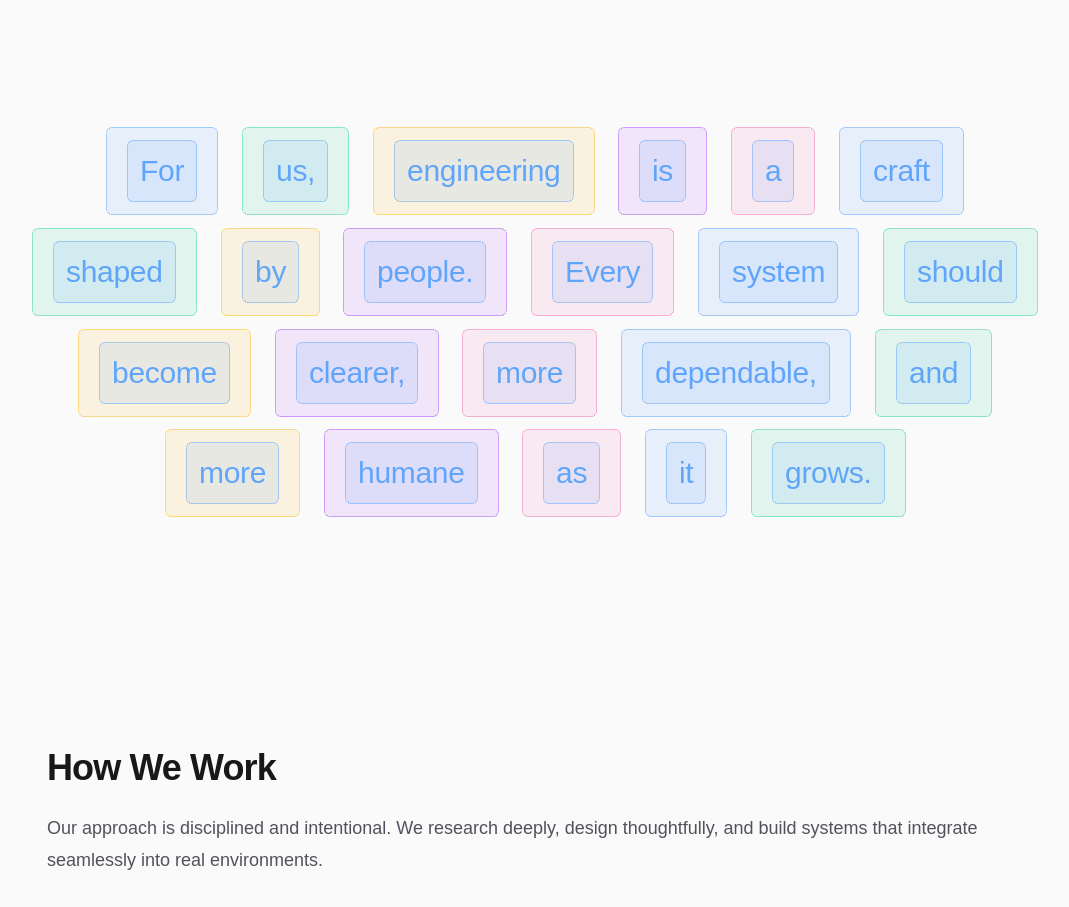
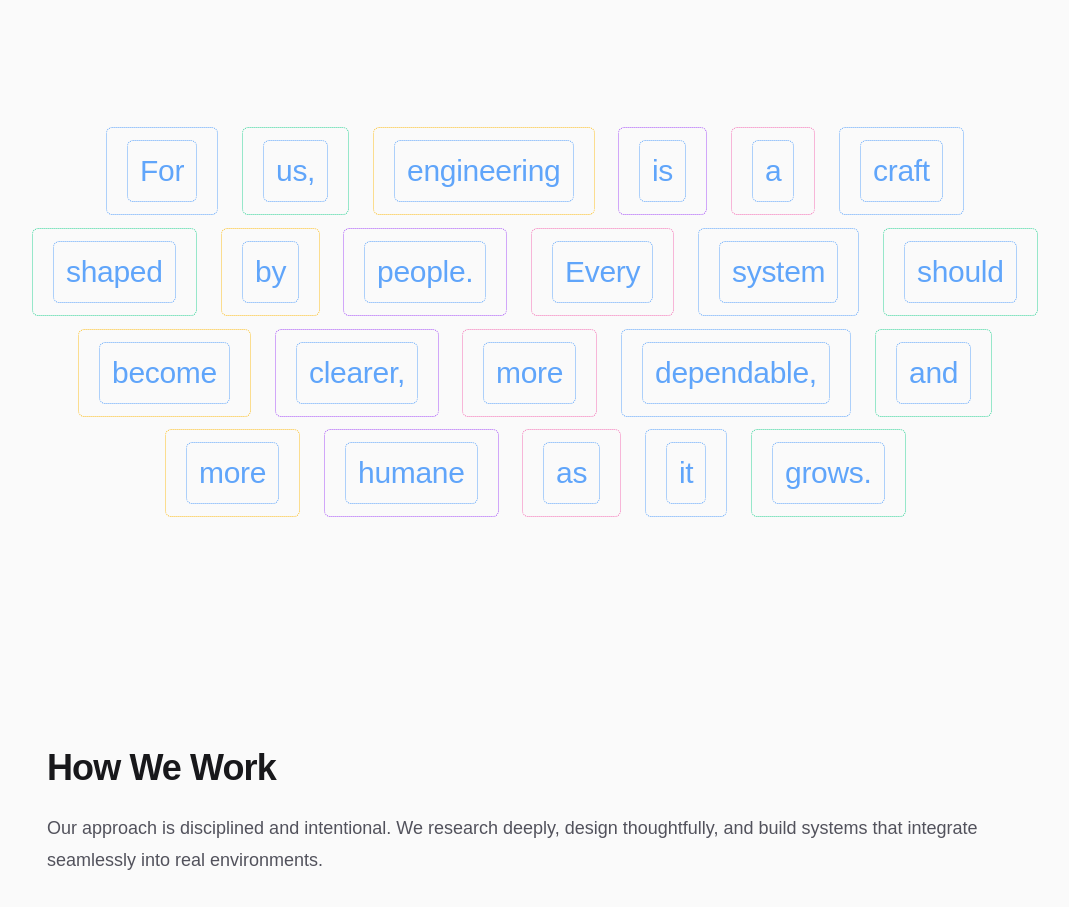
Before and after one commit to Abstra-Technologies/abstra-tech, a Next.js app: page /company in a window 1280 px wide. Shown: the part 2060-2967 px from the top of the page, without its empty margins (105-1174 px from the left). Built offline with nearby package versions, Linux system fonts and the light colour scheme.

Commit message:
force balnk landing page, fix navbar moile

```diff
--- a/app/globals.css
+++ b/app/globals.css
@@ -1,9 +1,4 @@
 @import "tailwindcss";
-
-:root {
-  --background: #171717;
-  --foreground: #171717;
-}
 
 @theme inline {
   --color-background: var(--background);
--- a/app/layout.tsx
+++ b/app/layout.tsx
@@ -27,7 +27,7 @@ export default function RootLayout({
   children: React.ReactNode;
 }>) {
   return (
-    <html lang="en">
+    <html lang="en" className="dark">
       <body
         className={`${geistSans.variable} ${geistMono.variable} antialiased`}
       >
--- /dev/null
+++ b/tailwind.config.ts
@@ -0,0 +1,7 @@
+export default {
+    darkMode: "class", // REQUIRED
+    theme: {
+        extend: {},
+    },
+    plugins: [],
+};
```
